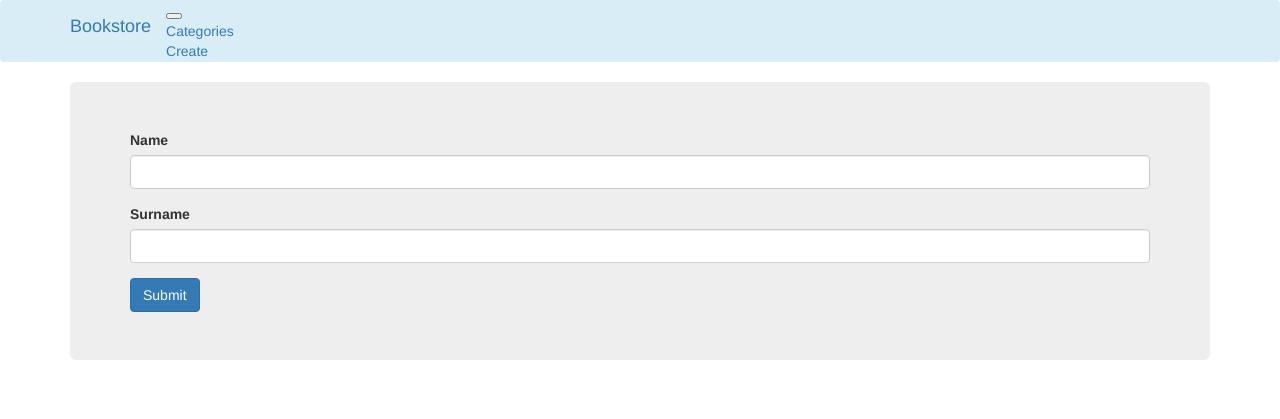
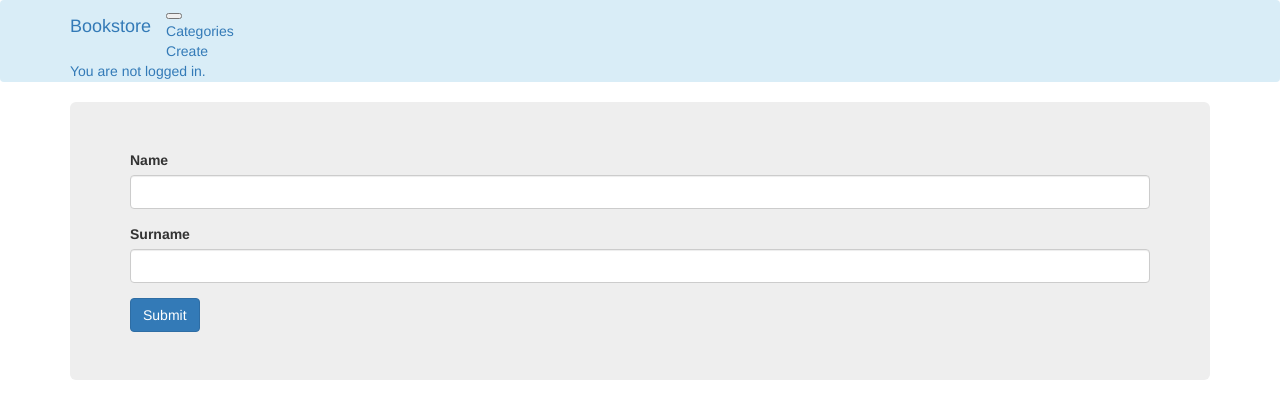
Before and after one commit to damianpud/flask_task, a Flask app: template templates/author_form.html in a window 1280 px wide. Shown: the top 419 px of the page. Run offline with Flask 2, Linux system fonts and the light colour scheme; the template is opened without the code that fills it: values that come from a table or form of the project are taken from there, others are empty; some libraries are stand-ins or nearby versions.

Commit message:
login nav

```diff
--- a/templates/base.html
+++ b/templates/base.html
@@ -25,6 +25,22 @@
           </div>
         </div>
       </div>
+      <div class="navbar-nav ml-auto">
+            <div class="nav-item dropdown">
+              {% if current_user.is_authenticated %}
+                <div class="dropdown-menu dropdown-menu-right">
+                  <a class="dropdown-item text-right" href="{{ url_for('main.logout') }}">Logout</a>
+                </div>
+              {% else %}
+                <a class="nav-link active dropdown-toggle" href="#" data-toggle="dropdown">
+                  You are not logged in.
+                </a>
+                <div class="dropdown-menu dropdown-menu-right">
+                  <a class="dropdown-item text-right" href="{{ url_for('main.login') }}">Login</a>
+                  <a class="dropdown-item text-right" href="{{ url_for('main.register') }}">Sign Up</a>
+                </div>
+              {% endif %}
+            </div>
     </div>
   </nav>
 {% endblock %}
```
